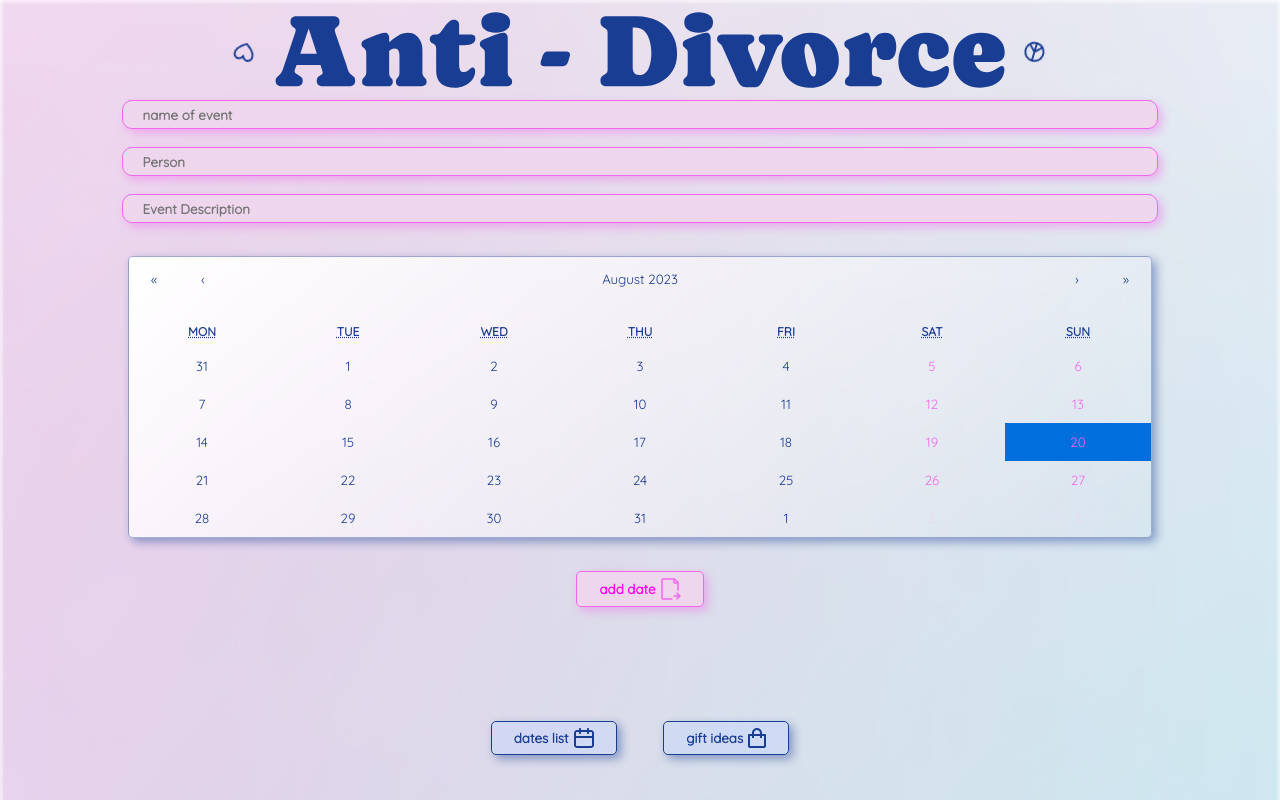
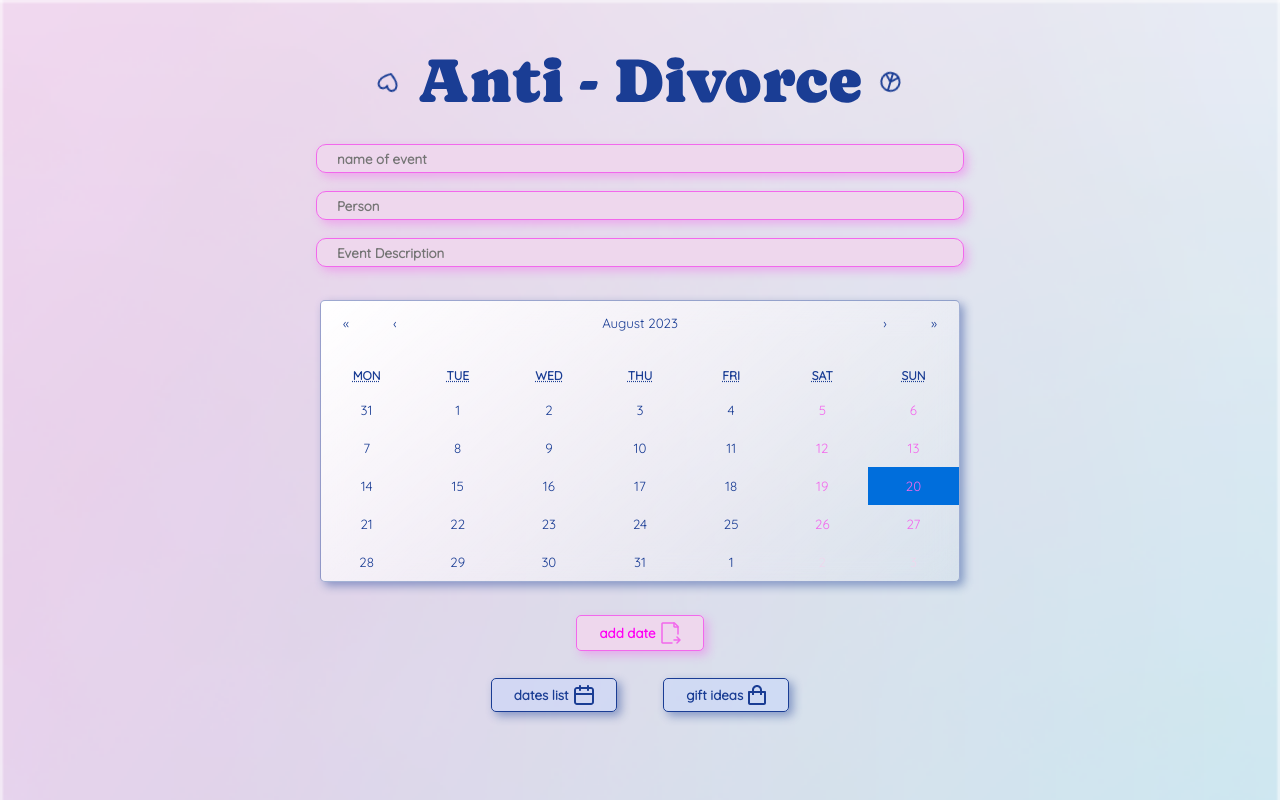
Before and after one commit to Letwah/divorce-app, a React (Vite) app: page / in a window 1280 px wide. Built offline with nearby package versions, Linux system fonts and the light colour scheme.

Commit message:
made wrapper around app for better screen opt

```diff
--- a/src/App.jsx
+++ b/src/App.jsx
@@ -23,9 +23,13 @@ function App() {
   catFilter();
   return (
     <>
+      <div className="appWrapper">
         <Nav setPageState={setPageState} />
         {fakePageState === 1 ? (
-        <CalendarComp setPageState={setPageState} setCurrentId={setCurrentId} />
+          <CalendarComp
+            setPageState={setPageState}
+            setCurrentId={setCurrentId}
+          />
         ) : fakePageState === 3 ? (
           <SearchPage currentId={currentId} />
         ) : fakePageState === 4 ? (
@@ -52,6 +56,7 @@ function App() {
             <img src={shopping} alt="" />
           </button>
         </div>
+      </div>
     </>
   );
 }
--- a/src/css/App.css
+++ b/src/css/App.css
@@ -23,6 +23,15 @@
   background-size: cover;
   background-repeat: no-repeat;
   color: #1a3d94;
+}
+
+.appWrapper {
+  max-width: 800px;
+  margin: 2vh auto;
+  display: flex;
+  flex-direction: column;
+  height: 90vh;
+  justify-content: space-around;
 }
 
 p {
--- a/src/css/App.scss
+++ b/src/css/App.scss
@@ -54,6 +54,15 @@ $color-main: #1a3d94;
   background-size: cover;
   background-repeat: no-repeat;
   color: $color-main;
+}
+
+.appWrapper {
+  max-width: 800px;
+  margin: 2vh auto;
+  display: flex;
+  flex-direction: column;
+  height: 90vh;
+  justify-content: space-around;
 }
 
 p {
```
Also changed, not shown: 1 other file (tests, documents, lock files or other folders). Lines whose indentation alone changed are shown as unchanged.
